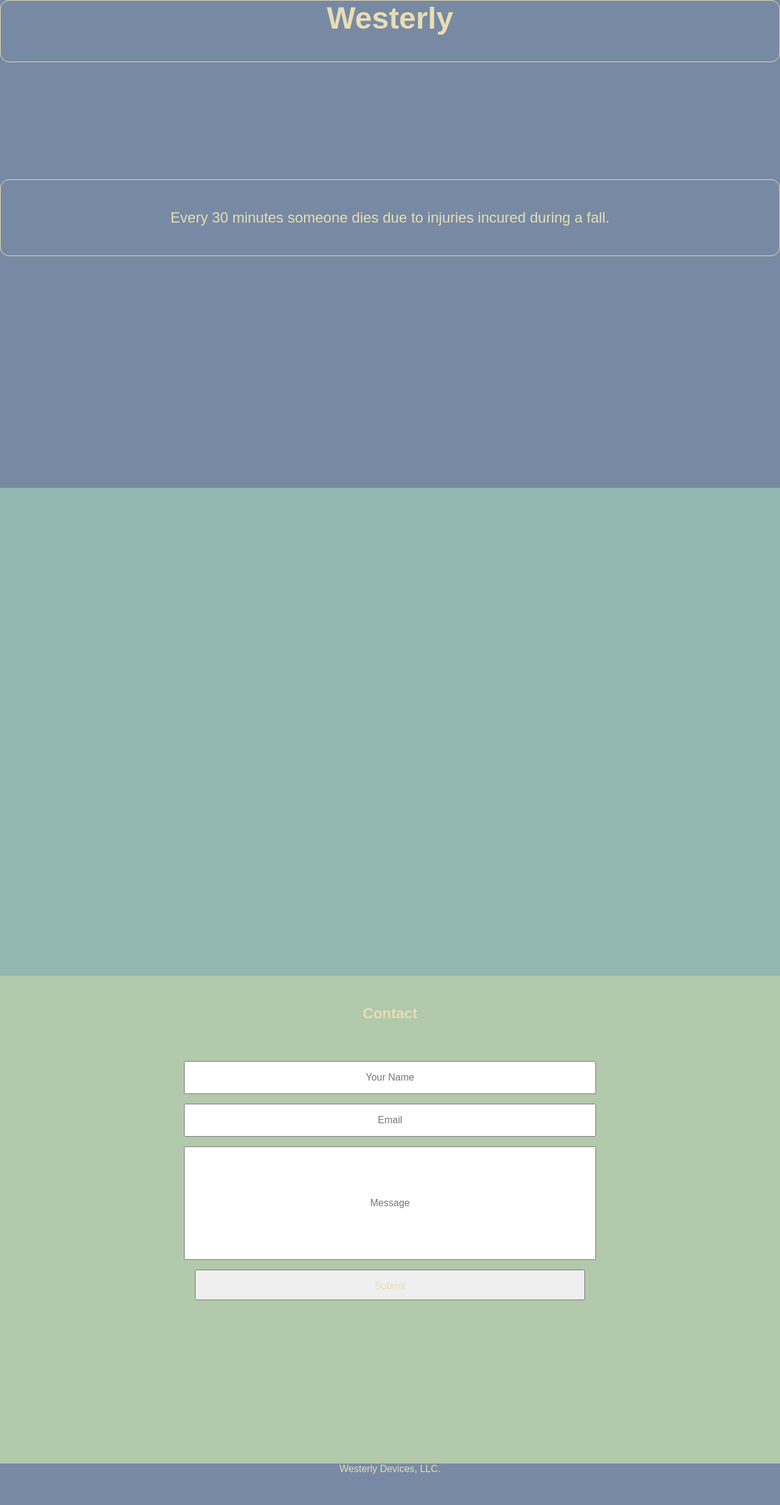
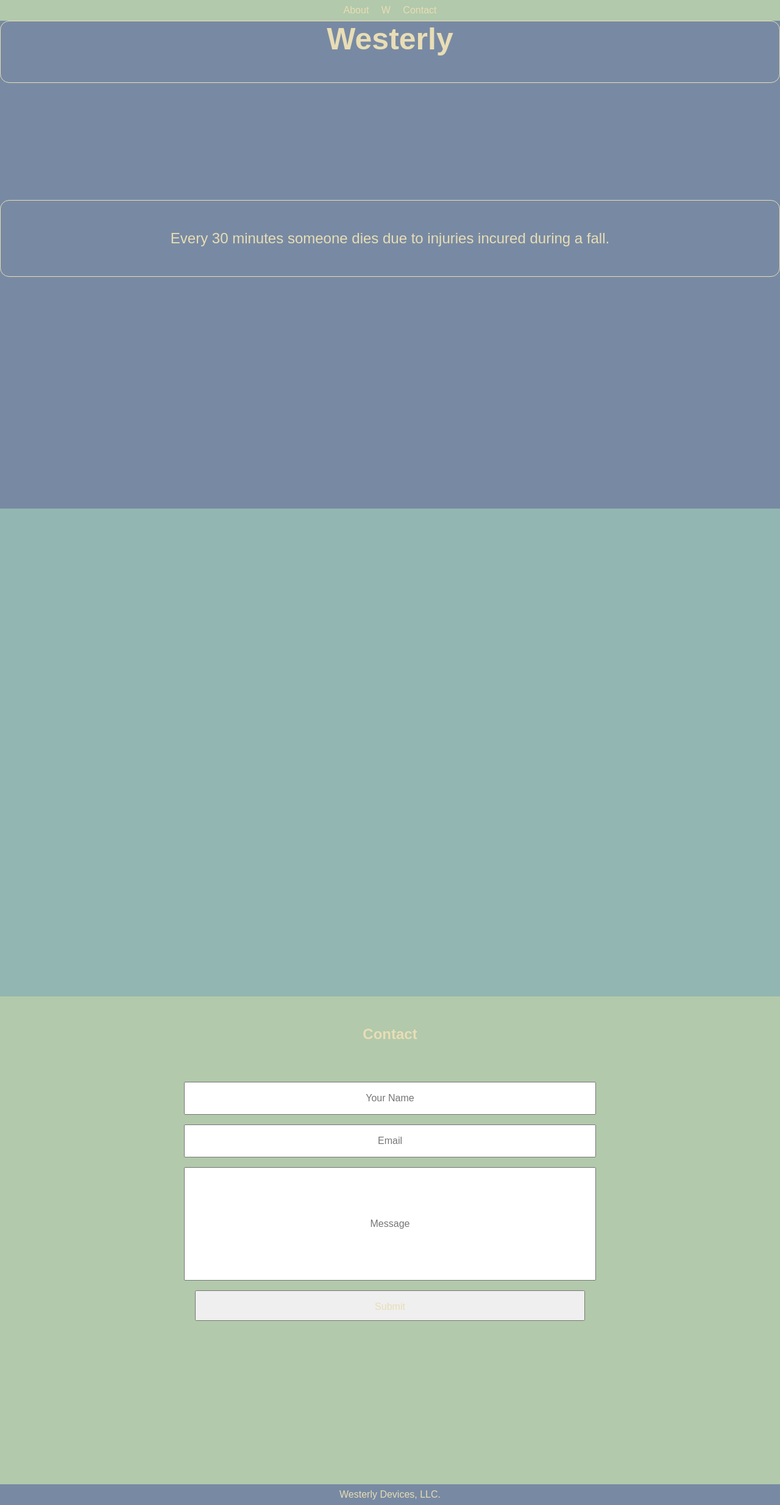
Before and after one commit to aadams22/westerly-homepage, a PHP site: page / in a window 1280 px wide. Shown: the whole page at 61% size. Before the commit the page ends 2417 px from the top, so only its background shows below. Run offline with PHP 8.4, Linux system fonts and the light colour scheme.

Commit message:
adding header

```diff
--- a/index.html
+++ b/index.html
@@ -8,7 +8,13 @@
     <meta name="google-site-verification" content="V2UIWZThk6As7Pvb8RfY9xjmUcRqKsrtcW9n7IuA72Y" />
   </head>
   <body>
-
+    <header>
+      <ul>
+        <li>About</li>
+        <li>W</li>
+        <li>Contact</li>
+      </ul>
+    </header>
     <section>
       <div class="name-container">
         <h1>Westerly</h1>
--- a/styles/main.css
+++ b/styles/main.css
@@ -42,10 +42,12 @@ form > * {
 input:nth-of-type(3) { height: 150px; }
 button { height: 50px; width: 30%; }
 
+header { background-color: #B2C9AB; }
+footer { background-color: #788AA3;  padding: .5em; }
 
-footer {
-	height: 40px;
-	background-color: #788AA3;
+ul > li {
+	display: inline-block;
+	padding: .5em;;
 }
 
 @media (min-width: 480px) {
```
